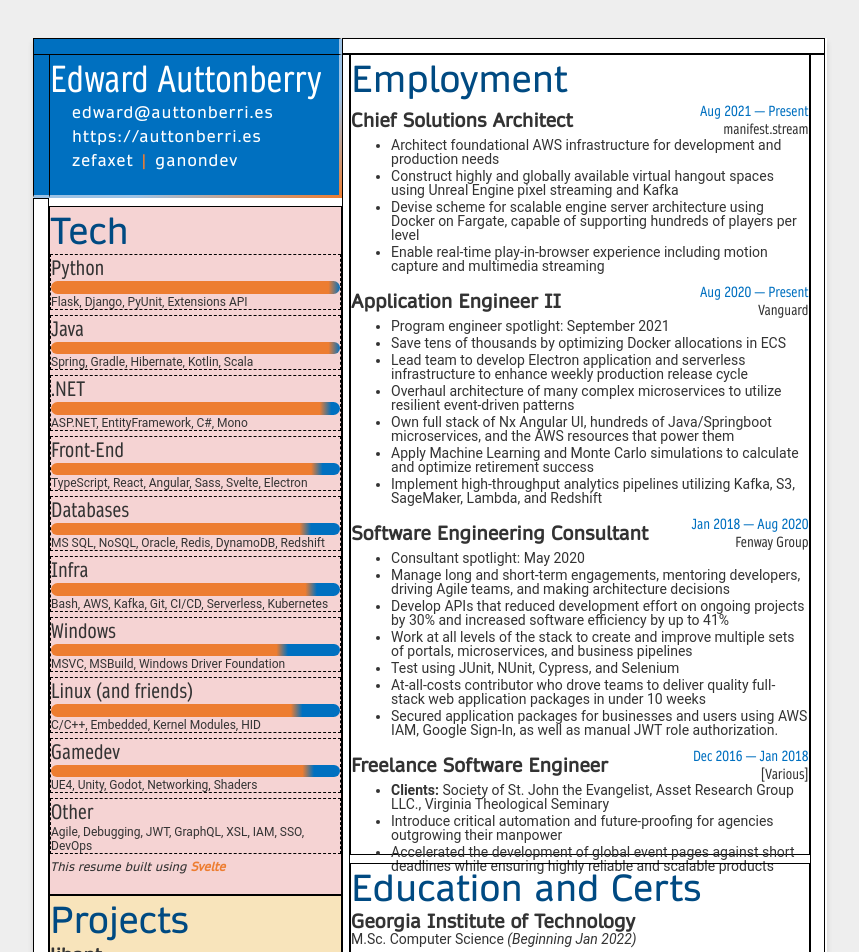
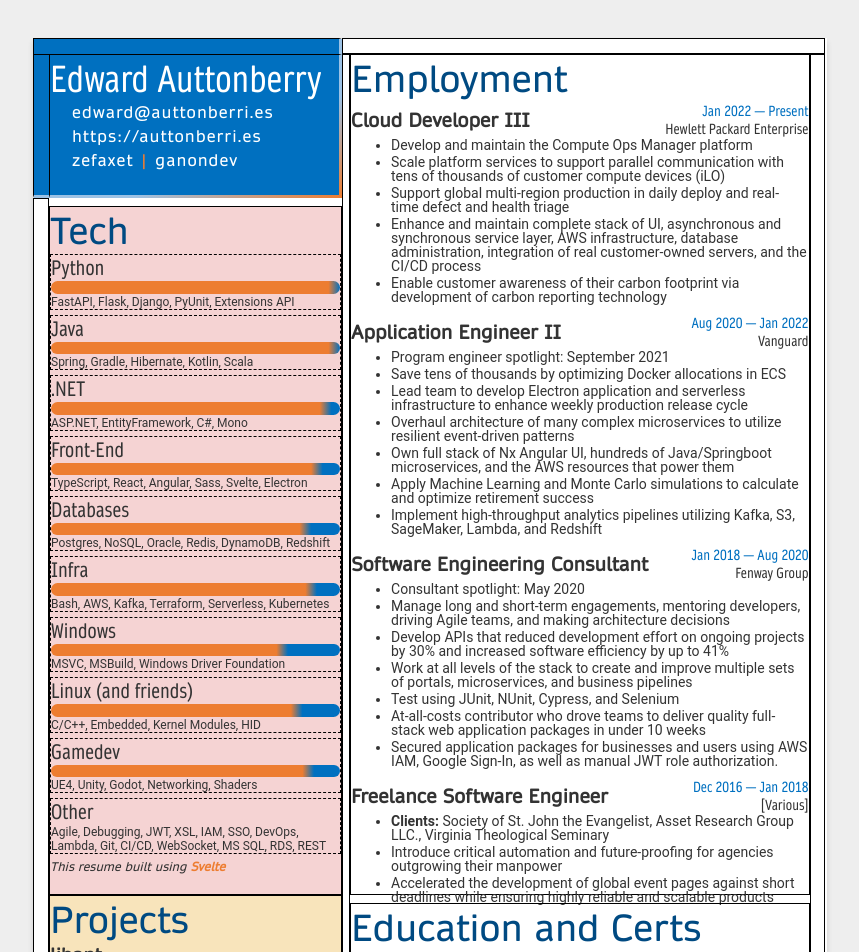
Before and after one commit to ganondev/resume, a Svelte app: page / in a window 1280 px wide. Shown: the top 952 px of the page, without its empty margins (210-1069 px from the left). Built offline with nearby package versions, Linux system fonts and the light colour scheme; some icons are missing.

Commit message:
Resume 2022

```diff
--- a/package.json
+++ b/package.json
@@ -29,6 +29,7 @@
   "dependencies": {
     "@fortawesome/free-solid-svg-icons": "^5.15.4",
     "node-sass": "^6.0.1",
+    "sass": "^1.56.1",
     "sirv-cli": "^1.0.0"
   }
 }
--- a/src/App.svelte
+++ b/src/App.svelte
@@ -28,7 +28,7 @@
     $tech_project_margin: 0;
     $project_height: $page_height - $tech_height - $header_height - $header_tech_margin - $tech_project_margin;
 
-    $employment_height: 100;
+    $employment_height: 105;
     $employment_education_margin: 1;
     $education_height: $page_height - $employment_height - $employment_education_margin;
 
--- a/src/Education.svelte
+++ b/src/Education.svelte
@@ -18,17 +18,17 @@
 
 <div>
     <SectionHeader>Education and Certs</SectionHeader>
-    <h3 class="highlight-text">Georgia Institute of Technology</h3>
-    <div class="edu-body">
-        <p class="body-text">M.Sc. Computer Science <i>(Beginning Jan 2022)</i></p>
-    </div>
+<!--    <h3 class="highlight-text">Georgia Institute of Technology</h3>-->
+<!--    <div class="edu-body">-->
+<!--        <p class="body-text">M.Sc. Computer Science <i>(Beginning Jan 2022)</i></p>-->
+<!--    </div>-->
     <h3 class="highlight-text">Louisiana Tech University</h3>
     <div class="edu-body">
         <p class="body-text">B.Sc. Computer Science, <i>cum laude</i></p>
         <ul>
             <Acc>University Megaprocessor project team lead and contributor</Acc>
             <Acc>Independently researched and prototyped new method of expressing cellular automata and its uses</Acc>
-            <Acc>Devised an algorithm for discrete spatial indexing</Acc>
+            <Acc>Developed algorithm for discrete spatial indexing</Acc>
         </ul>
     </div>
 </div>
--- a/src/Employment.svelte
+++ b/src/Employment.svelte
@@ -17,32 +17,36 @@
 <SectionHeader>Employment</SectionHeader>
 <div>
     <Gig
-        title="Chief Solutions Architect"
-        start="Aug 2021"
+        title="Cloud Developer III"
+        start="Jan 2022"
         end="Present"
-        employer="manifest.stream"
+        employer="Hewlett Packard Enterprise"
     >
         <Acc>
-            Architect foundational AWS infrastructure for development and
-            production needs
+            Develop and maintain the Compute Ops Manager platform
         </Acc>
         <Acc>
-            Construct highly and globally available virtual hangout spaces
-            using Unreal Engine pixel streaming and Kafka
+            Scale platform services to support parallel communication with tens
+            of thousands of customer compute devices (iLO)
         </Acc>
         <Acc>
-            Devise scheme for scalable engine server architecture using Docker
-            on Fargate, capable of supporting hundreds of players per level
+            Support global multi-region production in daily deploy and real-
+            time defect and health triage
         </Acc>
         <Acc>
-            Enable real-time play-in-browser experience including
-            motion capture and multimedia streaming
+            Enhance and maintain complete stack of UI, asynchronous and
+            synchronous service layer, AWS infrastructure, database administration,
+            integration of real customer-owned servers, and the CI/CD process
+        </Acc>
+        <Acc>
+            Enable customer awareness of their carbon footprint via development
+            of carbon reporting technology
         </Acc>
     </Gig>
     <Gig
         title="Application Engineer II"
         start="Aug 2020"
-        end="Present"
+        end="Jan 2022"
         employer="Vanguard"
     >
         <Acc>Program engineer spotlight: September 2021</Acc>
--- a/src/Projects.svelte
+++ b/src/Projects.svelte
@@ -27,7 +27,7 @@
 <Project
     title="network-priveleges"
     link="https://github.com/ganondev/network-priveleges"
-    desc="UE4 plugin for role-based authorization"
+    desc="UE4 plugin for role-based access control"
 />
 <Separator/>
 <Project
--- a/src/Tech.svelte
+++ b/src/Tech.svelte
@@ -26,19 +26,19 @@
 <div class="bars">
     <SkillBar
         percentage={98}
-        tools={['Flask', 'Django', 'PyUnit', 'Extensions API']}>
+        tools={['FastAPI', 'Flask', 'Django', 'PyUnit', 'Extensions API']}>
         Python
     </SkillBar>
     <!-- TODO need better java skills these kinda suckzzz -->
     <SkillBar percentage={98} tools={['Spring', 'Gradle', 'Hibernate', 'Kotlin', 'Scala']}>Java</SkillBar>
     <SkillBar percentage={95} tools={['ASP.NET', 'EntityFramework', 'C#', 'Mono']}>.NET</SkillBar>
     <SkillBar percentage={92} tools={['TypeScript', 'React', 'Angular', 'Sass', 'Svelte', 'Electron']}>Front-End</SkillBar>
-    <SkillBar percentage={88} tools={['MS SQL', 'NoSQL', 'Oracle', 'Redis', 'DynamoDB', 'Redshift']}>Databases</SkillBar>
-    <SkillBar percentage={90} tools={['Bash', 'AWS', 'Kafka', 'Git', 'CI/CD', 'Serverless', 'Kubernetes']}>Infra</SkillBar>
+    <SkillBar percentage={88} tools={['Postgres', 'NoSQL', 'Oracle', 'Redis', 'DynamoDB', 'Redshift']}>Databases</SkillBar>
+    <SkillBar percentage={90} tools={['Bash', 'AWS', 'Kafka', 'Terraform', 'Serverless', 'Kubernetes']}>Infra</SkillBar>
     <SkillBar percentage={80} tools={['MSVC', 'MSBuild', 'Windows Driver Foundation']}>Windows</SkillBar>
     <SkillBar percentage={85} tools={['C/C++', 'Embedded', 'Kernel Modules', 'HID']}>Linux (and friends)</SkillBar>
     <SkillBar percentage={89} tools={['UE4', 'Unity', 'Godot', 'Networking', 'Shaders']}>Gamedev</SkillBar>
-    <SkillBar percentage={0} tools={['Agile', 'Debugging', 'JWT', 'GraphQL', 'XSL', 'IAM', 'SSO', 'DevOps']}>Other</SkillBar>
+    <SkillBar percentage={0} tools={['Agile', 'Debugging', 'JWT', 'XSL', 'IAM', 'SSO', 'DevOps', 'Lambda', 'Git', 'CI/CD', 'WebSocket', 'MS SQL', 'RDS', 'REST']}>Other</SkillBar>
     <!-- TODO for some reason this is clipped in browser but correct in pdf -->
     <div class="claim">This resume built using <a href="https://svelte.dev/">Svelte</a></div>
 </div>
```
Also changed, not shown: 1 other file (tests, documents, lock files or other folders).
